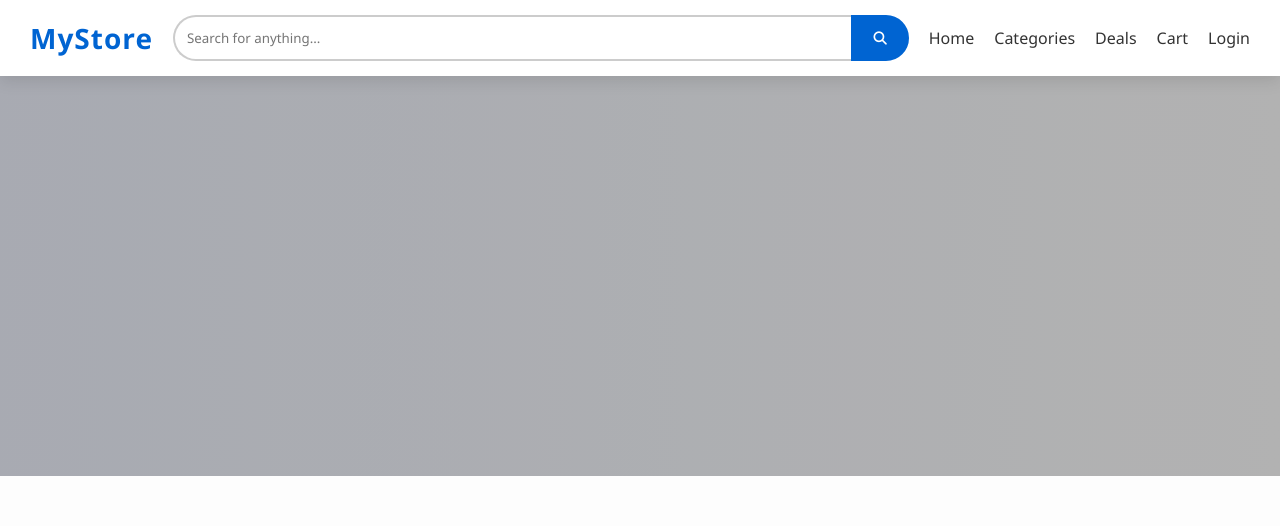
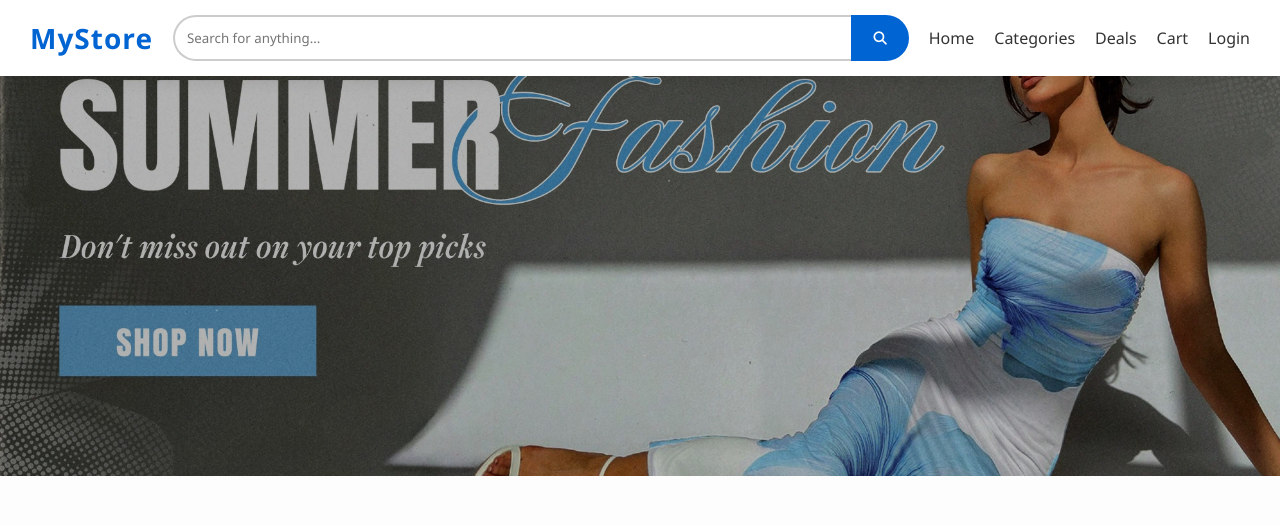
Before and after one commit to gaindurashmika/onlinestore, a plain HTML site: page index.html in a window 1280 px wide. Shown: the top 526 px of the page. Drawn offline with Linux system fonts and the light colour scheme; files whose address does not match are found by name.

Commit message:
Update index.html

```diff
--- a/index.html
+++ b/index.html
@@ -96,7 +96,7 @@
           rgba(0, 0, 0, 0.3),
           rgba(0, 0, 0, 0.3)
         ),
-        url('..//f.jpg')
+        url('../f.jpg')
           no-repeat center center/cover;
       height: 400px;
       display: flex;
```
